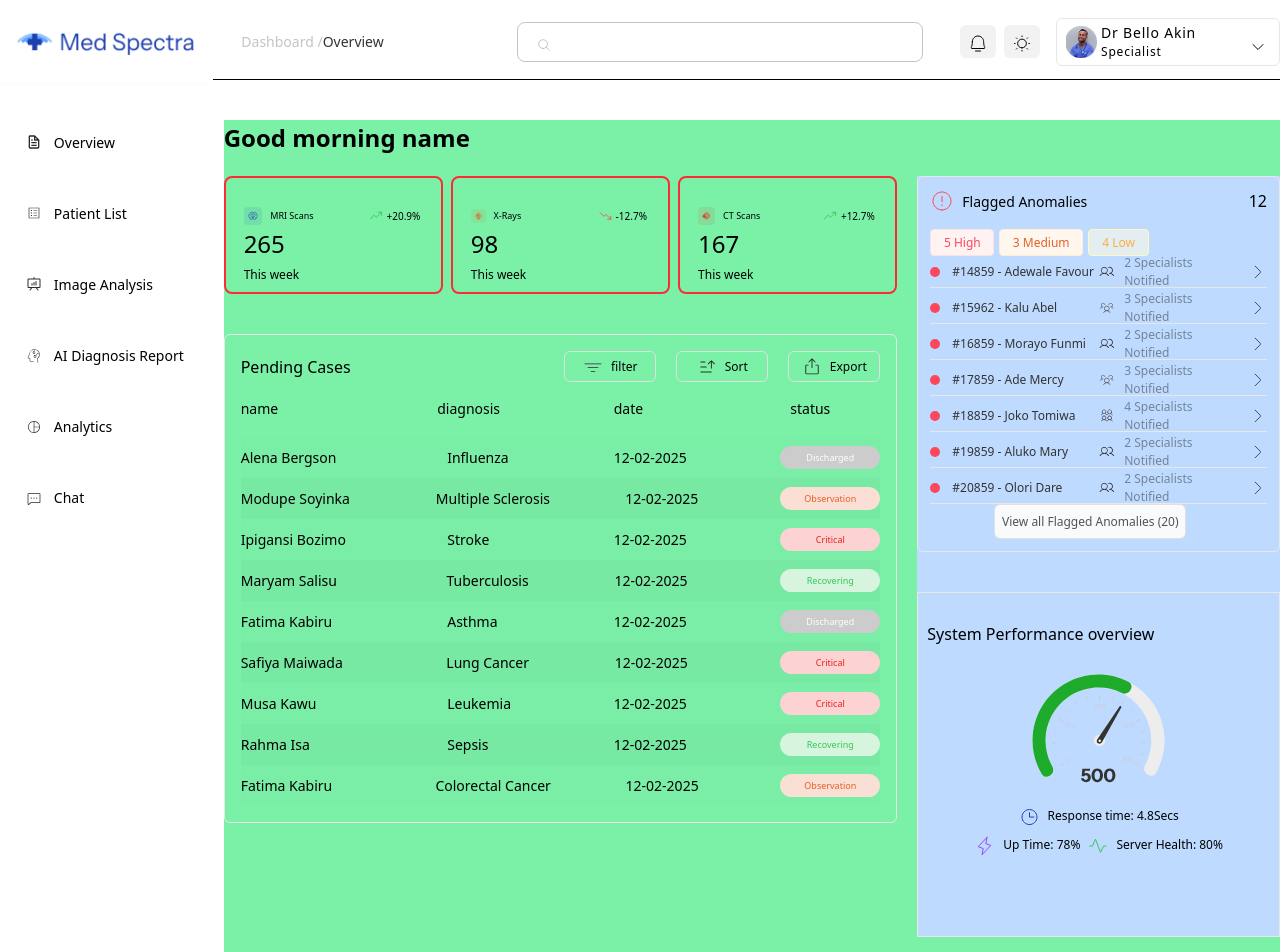
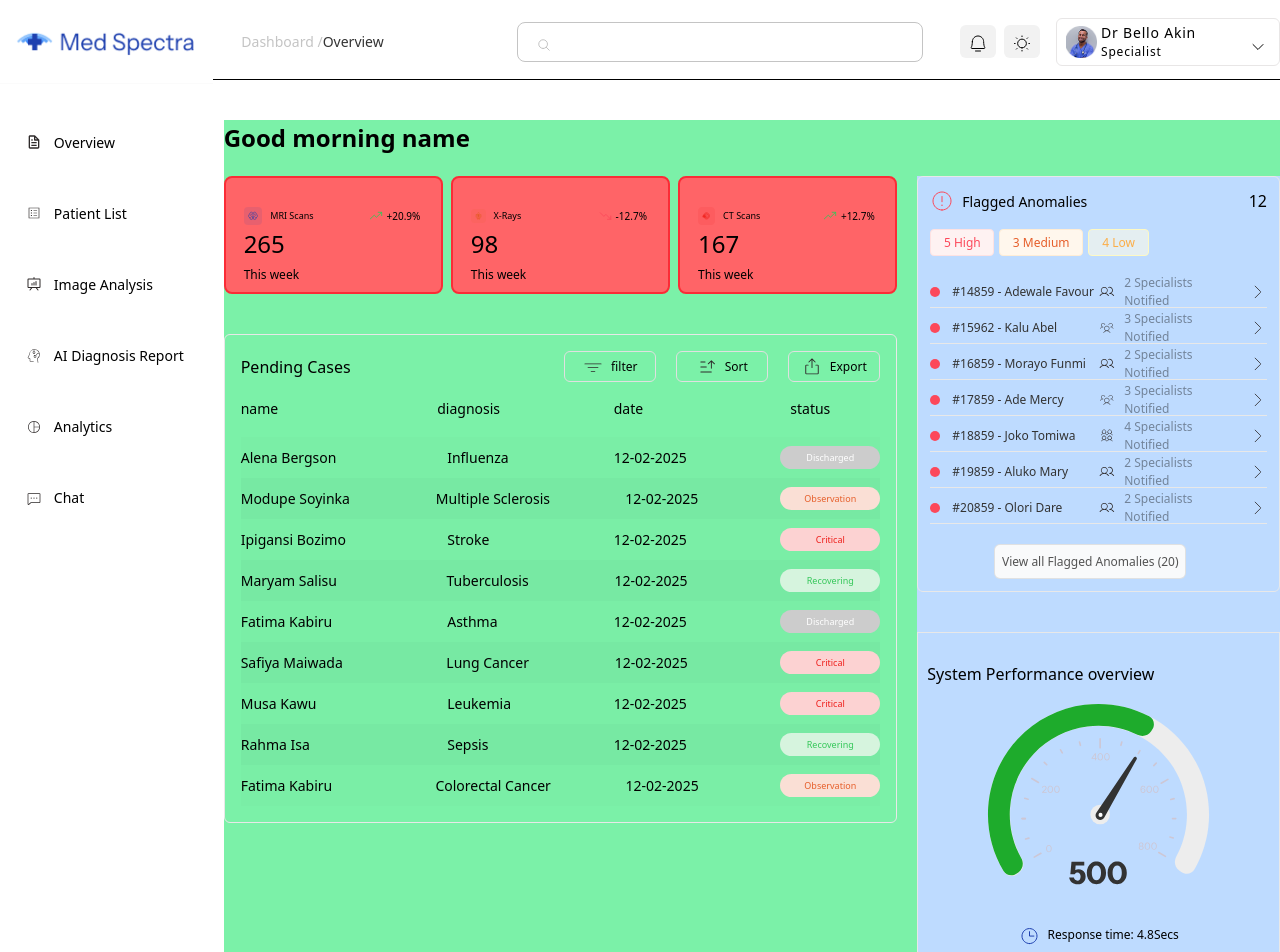
Before and after one commit to Maobugichi/medspecter, a React (Vite) app: page /medspecter/overviews/1 in a window 1280 px wide. Shown: the top 952 px of the page. Built offline with nearby package versions, Linux system fonts and the light colour scheme.

Commit message:
check colors again ://

```diff
--- a/src/components/OverviewBlocks.jsx
+++ b/src/components/OverviewBlocks.jsx
@@ -1,6 +1,6 @@
 const OverviewBlocks = ({src,text,arrSrc,percentage,amount,width}) => {
     return(
-        <div className={`${width} xl:h-[100%] lg:h-[70%] h-[48%] p-2 border-2 border-red-500 grid place-items-center rounded-lg`}>
+        <div className={`${width} xl:h-[100%] lg:h-[70%] h-[48%] p-2 border-2 border-red-500 bg-red-400 grid place-items-center rounded-lg`}>
             <div className="flex lg:w-[90%] w-[90%] mx-auto text-[12px] justify-between xl:mt-5">
                 <div className="flex items-center gap-2 h-5  ">
                   <img className="w-[25%]" src={src} alt="" />
--- a/src/components/detailsbox.jsx
+++ b/src/components/detailsbox.jsx
@@ -2,7 +2,7 @@ import Select from "./select";
 
 const DetailsBox = ({info,children,sel,selectedOption, setSelectedOptions,handleChange,sliceInfo,patient,patientName,className,img,svg,extra}) => {
     return(
-        <div className={`${className}  w-[95%] mx-auto lg:w-full md:w-[95%] border border-[#E8E8E8] grid`}>
+        <div className={`${className}  w-[95%] mx-auto lg:w-full md:w-[95%] border border-[#E8E8E8] flex flex-col`}>
             <div className={`w-[95%]  h-[50px] ${!extra && "border-b"} border-[#C4C4C4] flex ${img || svg ? "gap-3" : "justify-between"} items-center mx-auto mt-5 pb-2`}>
                {img && <img src={img}/>}
                {svg && <svg xmlns="http://www.w3.org/2000/svg" width={24} height={24} viewBox="0 0 256 256"><path fill={svg.fill} d={svg.d}></path></svg>}
--- a/src/components/oveview/anomalies.jsx
+++ b/src/components/oveview/anomalies.jsx
@@ -4,7 +4,7 @@ import AnomalyHead from "../anomaly/anomlyhead"
 
 const Anomalies = ({show,setIsShow}) => {
     return(
-        <div className=" lg:w-full w-[95%] mx-auto  gap-2  p-3 rounded-md border border-[#E8E8E8] ">
+        <div className=" lg:w-full w-[95%] mx-auto  gap-5 flex flex-col p-3 rounded-md border border-[#E8E8E8] ">
           <AnomalyHead/>
           <AnomalyTable
            isShow={show}
```
